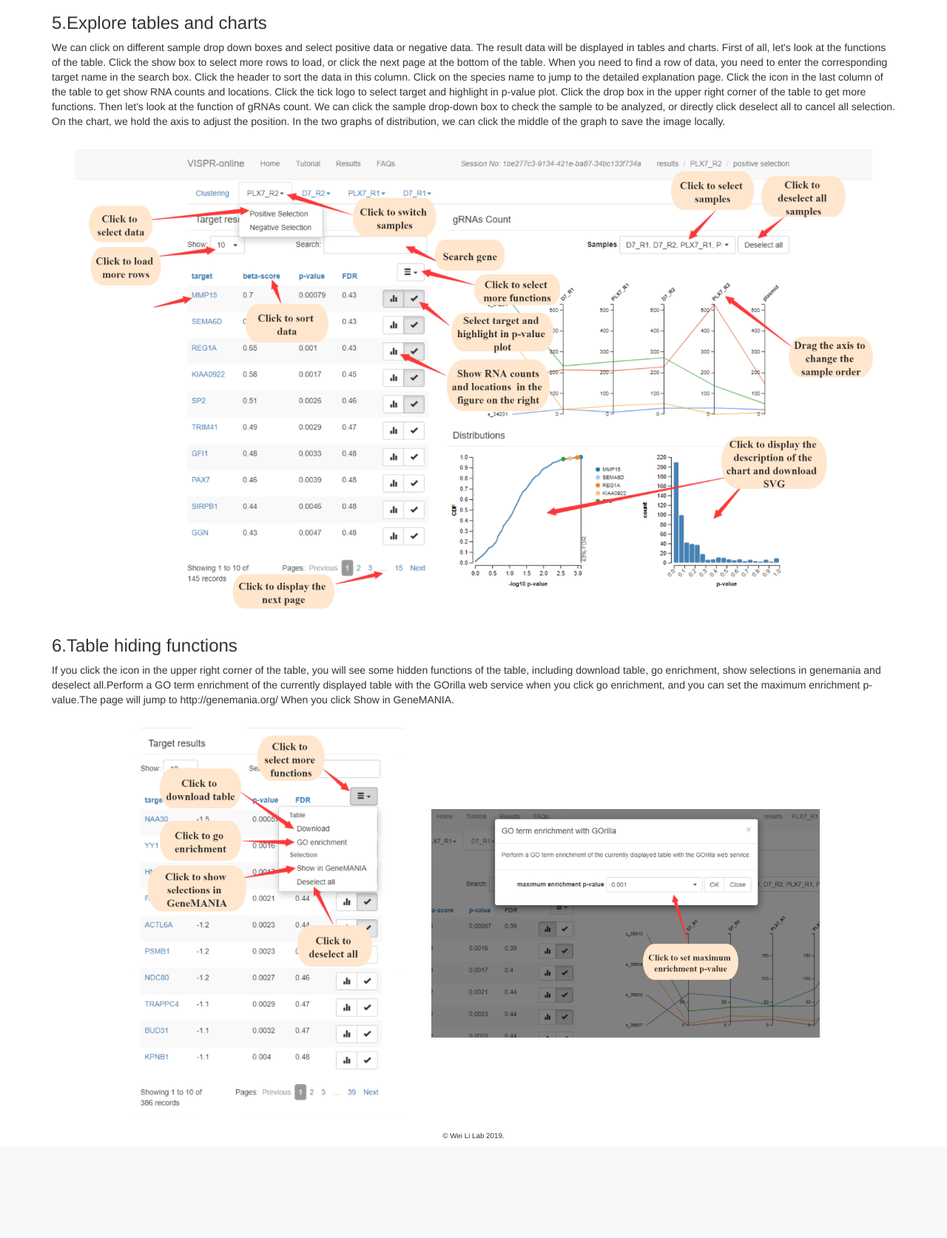
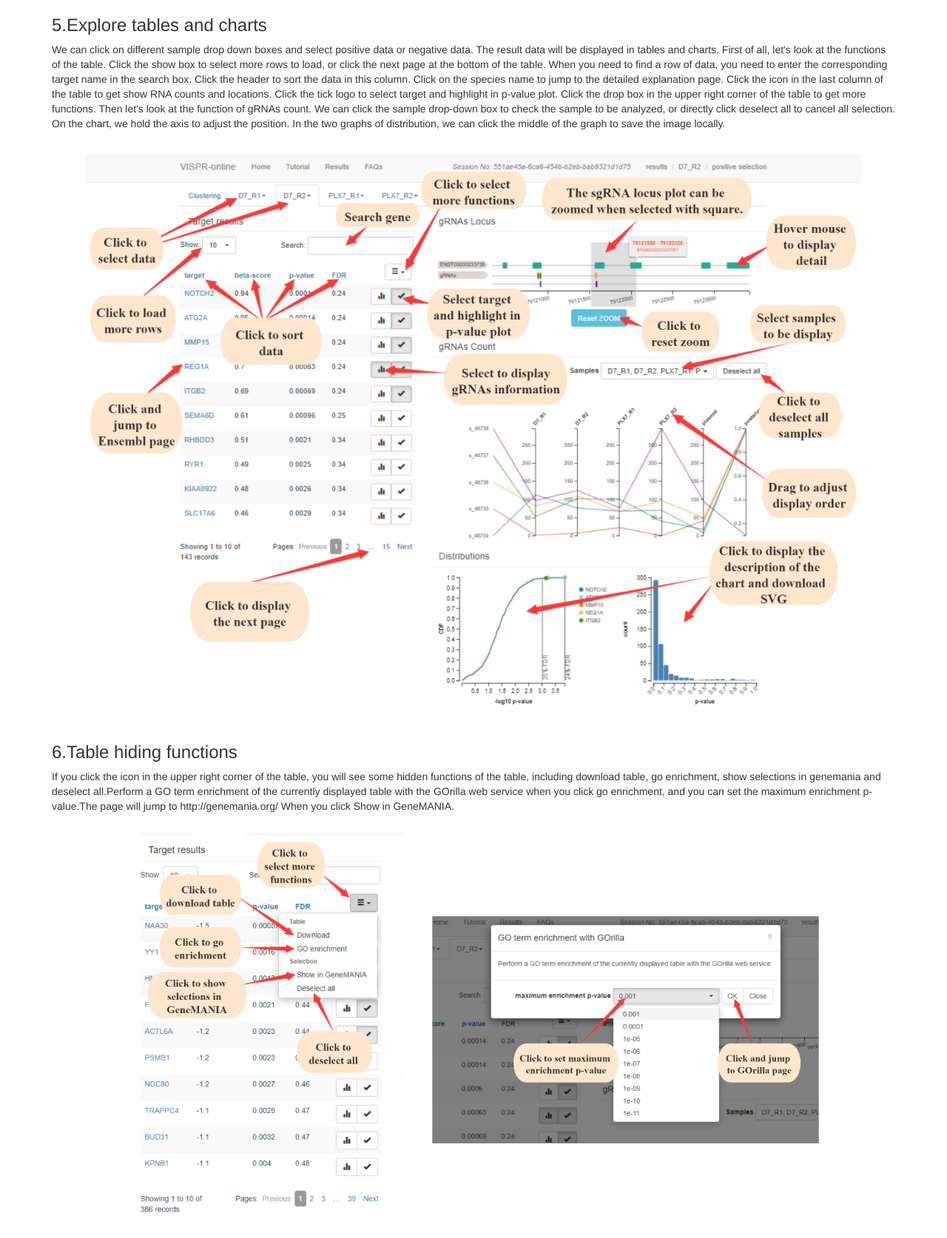
Before and after one commit to lemoncyb/VISPR-online, a Flask app: page /tutorial in a window 1280 px wide. Shown: the part 3059-4733 px from the top of the page at 74% size. Before the commit the page ends 4598 px from the top, so only its background shows below. Run offline with Flask 2, Linux system fonts and the light colour scheme; parts of the project's set-up code (start-up, migrations or seed data) failed here and were passed over; some libraries are stand-ins or nearby versions.

Commit message:
modify tutorial of results page

```diff
--- a/vispr_screen/templates/layout.html
+++ b/vispr_screen/templates/layout.html
@@ -92,7 +92,6 @@ function vega_draw(chart, el, url) {
         <div id="navbar" class="collapse navbar-collapse">
             <ul class="nav navbar-nav">
                 <li><a href="/">Home</a></li>
-                <li><a href="/tutorial">Tutorial</a></li>
 
                 {% if screens and screen.name=="mle"%}
                     <li><a href="/target-clustering/{{ screen.name }}">Results</a></li>
@@ -102,6 +101,7 @@ function vega_draw(chart, el, url) {
                     <li><a href="/targets/{{ screen.name }}/default/genescore">Results</a></li>
                 {% endif %}
 
+                <li><a href="/tutorial">Tutorial</a></li>
                 <li><a href="/faq">FAQs</a></li>
             </ul>
             <ul class="nav navbar-right">
--- a/vispr_screen/templates/tutorial.html
+++ b/vispr_screen/templates/tutorial.html
@@ -27,7 +27,7 @@
            the file name, you can hover over the steps to upload the file to view the file name format. The function of each sample file can refer to the README.txt.
            After uploading the file, you can choose whether to save the session to the server. Finally, click the submit button to jump to the Result pages.
         </p>
-        <p style="text-align: center;"><img src="/static/img/stepT1.png" width="482" height="600"></p>
+        <p style="text-align: center;"><img src="/static/img/stepT1.png" width="441" height="603"></p>
      </div>
 
      <div>
@@ -58,7 +58,7 @@
             at the function of gRNAs count. We can click the sample drop-down box to check the sample to be analyzed, or directly click deselect all to cancel all selection.
             On the chart, we hold the axis to adjust the position. In the two graphs of distribution, we can click the middle of the graph to save the image locally.
         </p>
-        <p style="text-align: center;"><img src="/static/img/plx7T1.png" width="1113" height="656"></p>
+        <p style="text-align: center;"><img src="/static/img/resultsT1.png" width="1092" height="797"></p>
     </div>
 
     <div>
```
Also changed, not shown: vispr_screen/static/img/enrichmentT1.png, vispr_screen/static/img/plx7T1.png (deleted), vispr_screen/static/img/resultsT1.png (added), vispr_screen/static/img/sessionT1.png, vispr_screen/static/img/stepT1.png.
